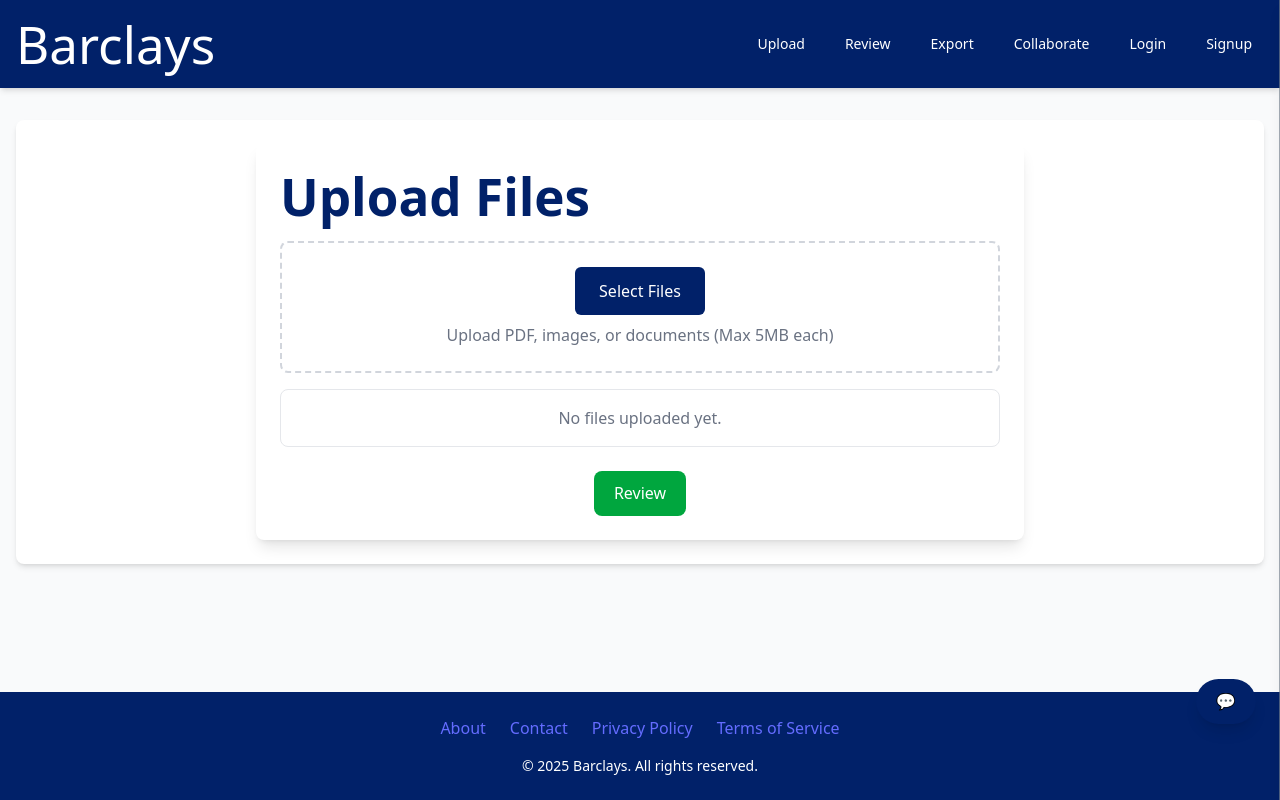
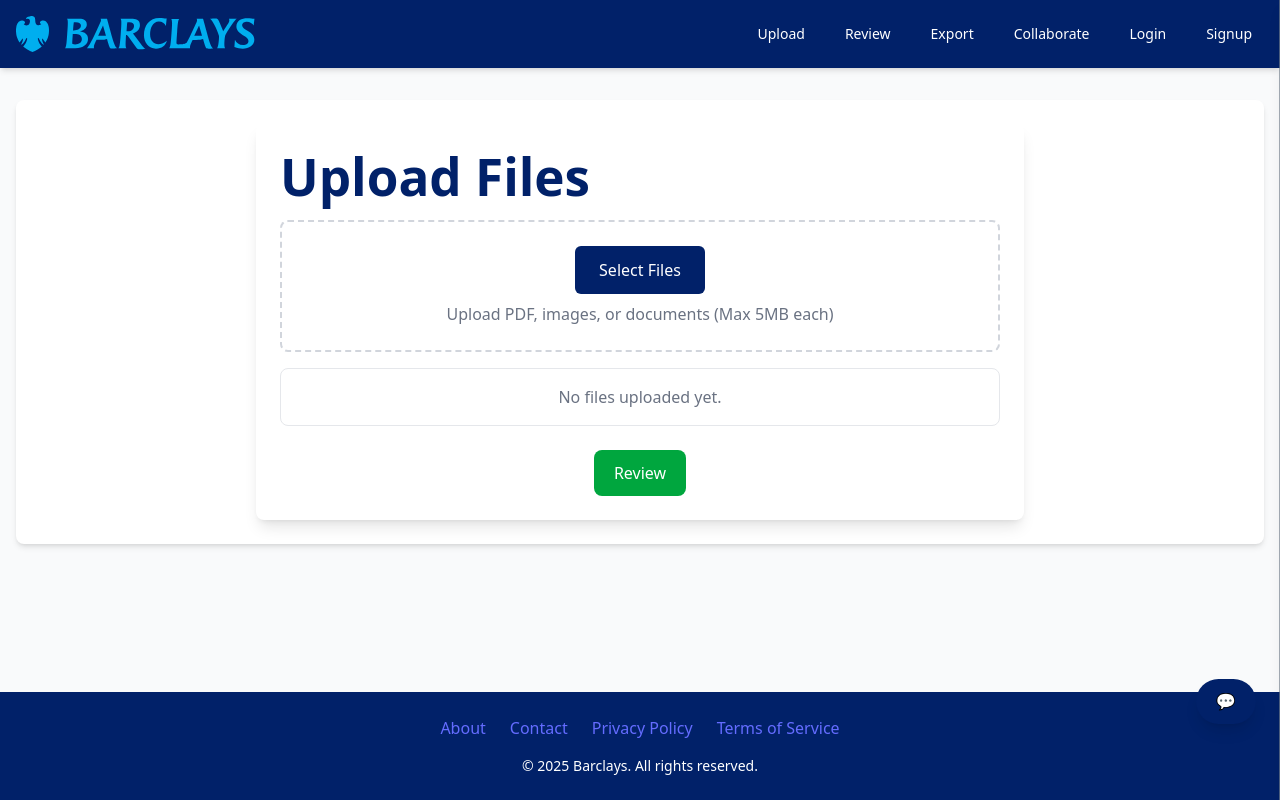
Before and after one commit to anannayamustcode/arrayofhope, a React (Vite) app: page / in a window 1280 px wide. Built offline with nearby package versions, Linux system fonts and the light colour scheme.

Commit message:
bark logo

```diff
--- a/src/components/Navigation.jsx
+++ b/src/components/Navigation.jsx
@@ -1,6 +1,8 @@
 import { Link, useLocation } from "react-router-dom";
 import { useAuth } from "../components/AuthContext";
 import { FaUserCircle } from "react-icons/fa"; // Import user icon
+import logo from "../assets/logo.svg"; // Adjust path if necessary
+import barc from "../assets/barc.svg"; // Adjust path if necessary
 
 export default function Navigation() {
   const location = useLocation();
@@ -17,9 +19,13 @@
     <nav className="bg-[#012169] text-white shadow-md w-full">
       <div className="w-full max-w-7xl mx-auto px-4 py-2">
         <div className="flex justify-between items-center py-2">
-          <h1 className="text-xl font-bold">
-            <Link to="/" className="!text-white">Barclays</Link>
-          </h1>
+        <h1 className="text-xl font-bold">
+  <Link to="/" className="!text-white flex items-center space-x-4"> {/* Added flex and spacing */}
+    <img src={logo} alt="Logo" className="h-9" />
+    <img src={barc} alt="Logo" className="h-8" />
+  </Link>
+</h1>
+
 
           <div className="flex space-x-4">
             {navItems.map((item) => (
--- a/src/components/Sidebar.jsx
+++ b/src/components/Sidebar.jsx
@@ -10,6 +10,7 @@
   Workflow,
   Handshake
 } from "lucide-react";
+import barc from "../assets/barc.svg"; // Adjust path if necessary
 
 const Sidebar = () => {
   const [isCollapsed, setIsCollapsed] = useState(true);
@@ -26,9 +27,12 @@
       </button>
 
       <div className={`flex items-center space-x-2 ${isCollapsed ? "justify-center" : ""} mt-4`}>
-        <h1 className={`font-bold text-white transition-all duration-300 ${isCollapsed ? "opacity-0 w-0" : "text-2xl w-auto"}`}>
-          <Link to="/">Barclays</Link>
-        </h1>
+      <h1 className="text-xl font-bold">
+  <Link to="/" className="!text-white flex items-center space-x-5"> {/* Added flex and spacing */}
+    <img src={barc} alt="Logo" className="h-8" />
+  </Link>
+</h1>
+
       </div>
 
       <nav className="space-y-3 mt-6">
```
Also changed, not shown: src/assets/barc.svg (added), src/assets/logo.svg (added).
